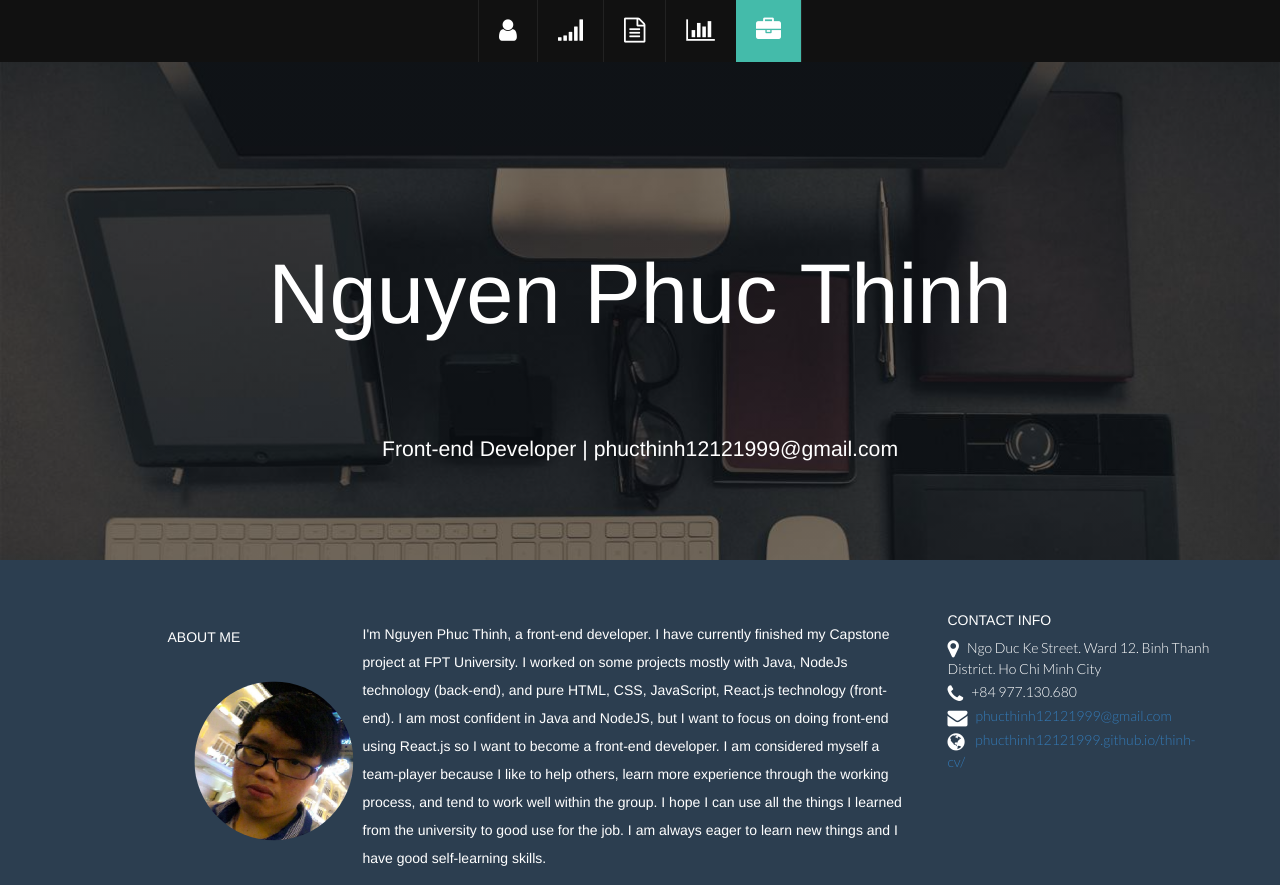
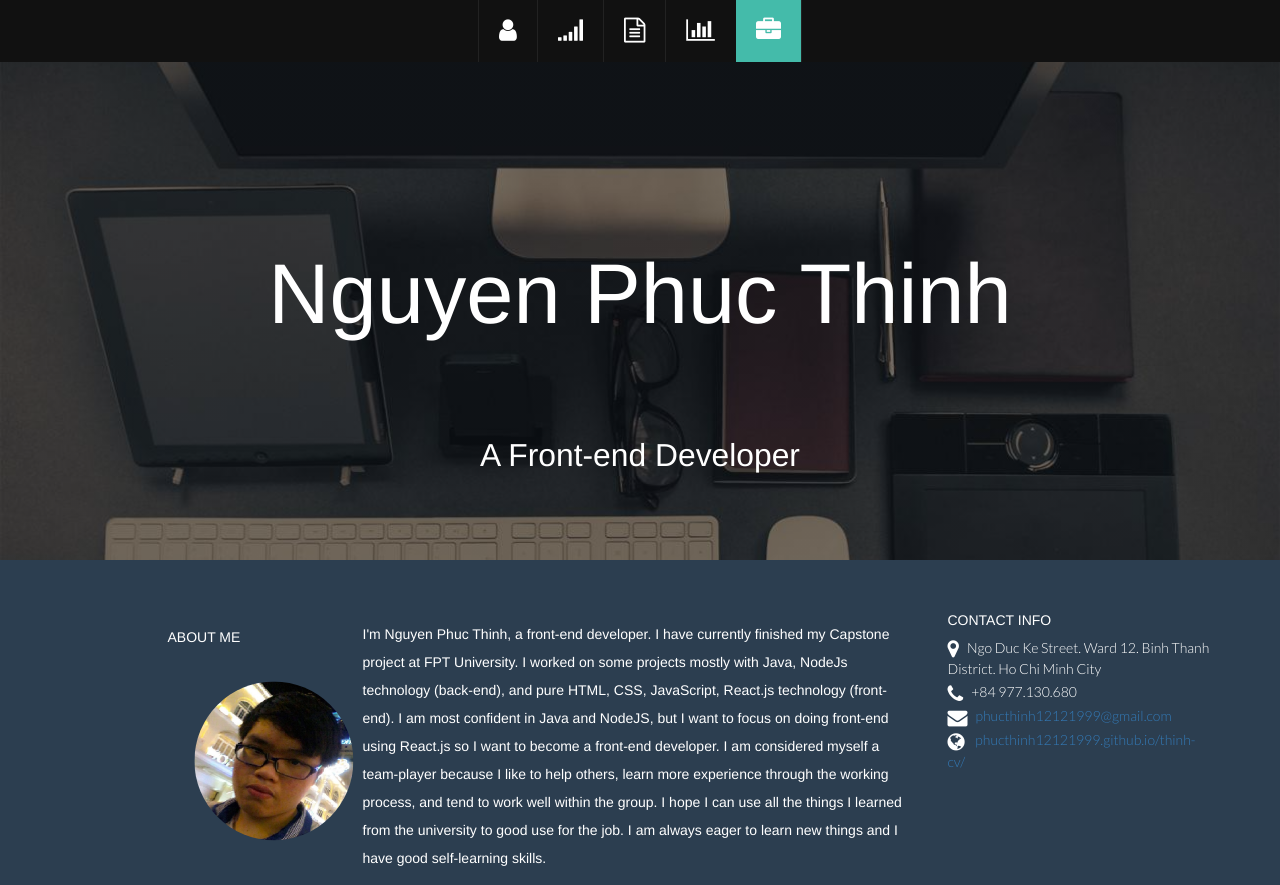
Before and after one commit to phucthinh12121999/thinh-cv, a website with bundled scripts: page index.html in a window 1280 px wide. Shown: the top 885 px of the page. Built offline with nearby package versions, Linux system fonts and the light colour scheme; some icons are missing.

Commit message:
change header content

```diff
--- a/index.html
+++ b/index.html
@@ -66,7 +66,7 @@
       <div class="row centered" >
         <div class="col-lg-12 fade-in">
           <h1 class="zoom-header-title">Nguyen Phuc Thinh</h1>
-          <h3 class="zoom-header-subtitle">Front-end Developer | phucthinh12121999@gmail.com</h3>
+          <h2 class="zoom-header-subtitle" style="color: #ffff">A Front-end Developer</h2>
         </div>
         <!--/.col-lg-12 -->
       </div>
```
